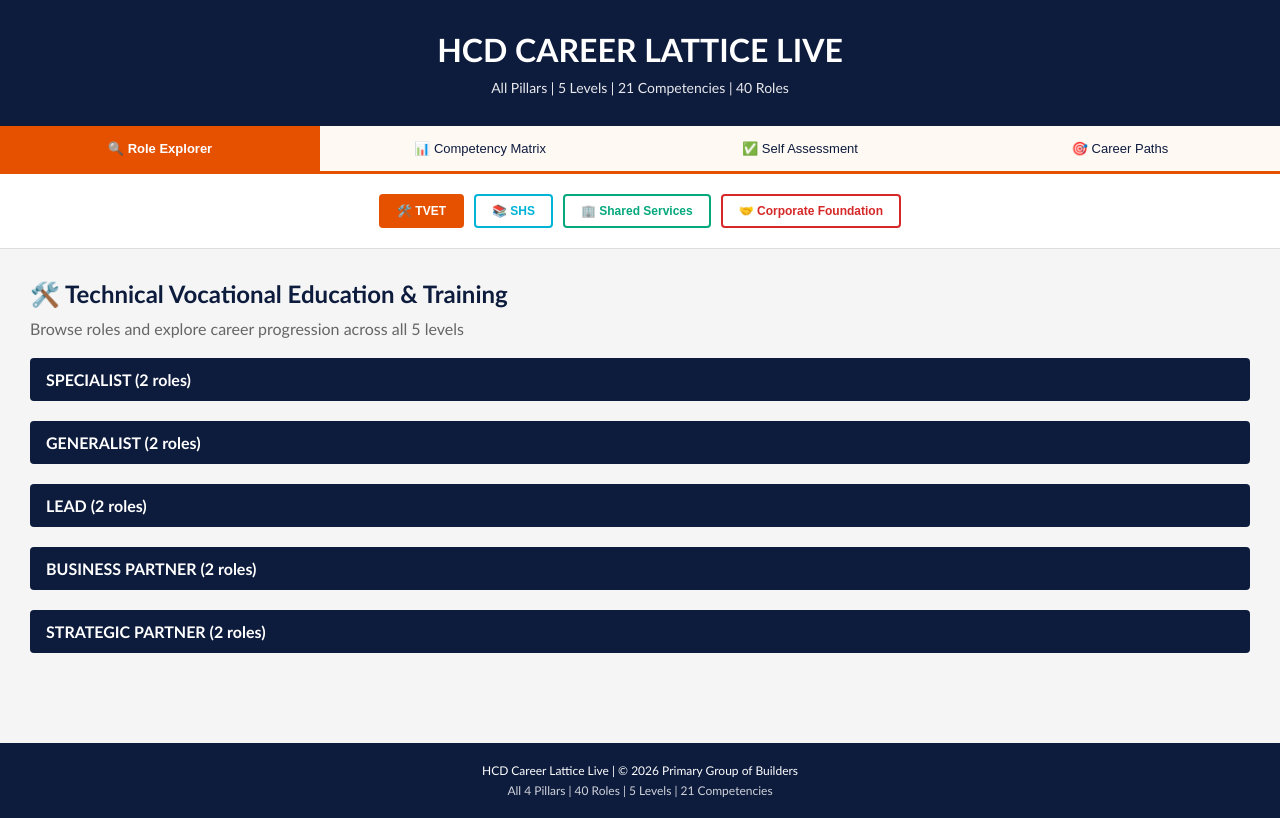
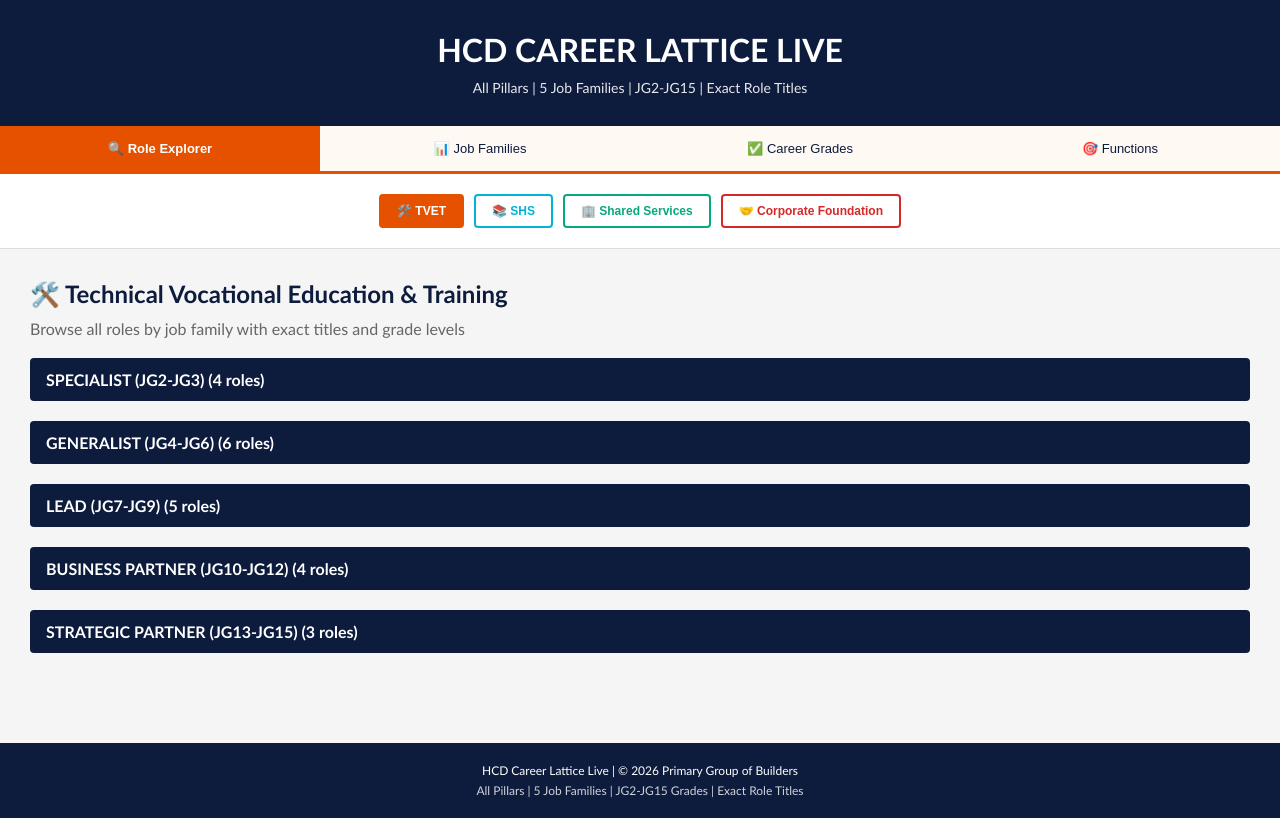
Before and after one commit to jeiare01-lab/HCD-Career-Lattice, a React (Vite) app: page / in a window 1280 px wide. Built offline with nearby package versions, Linux system fonts and the light colour scheme.

Commit message:
Add files via upload

```diff
--- a/src/App.jsx
+++ b/src/App.jsx
@@ -1,10 +1,9 @@
 import React, { useState } from 'react';
-import { ChevronDown, ChevronUp } from 'lucide-react';
 
 export default function HCDLatticeComplete() {
   const [activeTab, setActiveTab] = useState('explorer');
   const [selectedPillar, setSelectedPillar] = useState('tvet');
-  const [selectedLevel, setSelectedLevel] = useState(null);
+  const [selectedFamily, setSelectedFamily] = useState(null);
 
   const NAVY = '#0D1B3D';
   const ORANGE = '#E65100';
@@ -16,72 +15,151 @@
       fullName: 'Technical Vocational Education & Training',
       icon: '🛠️',
       color: '#E65100',
-      roles: [
-        { id: 'TVET-001', title: 'Training Assistant', level: 'SPECIALIST', jg: 'JG1' },
-        { id: 'TVET-002', title: 'Training Instructor', level: 'SPECIALIST', jg: 'JG2' },
-        { id: 'TVET-003', title: 'Senior Instructor', level: 'GENERALIST', jg: 'JG3' },
-        { id: 'TVET-004', title: 'Curriculum Specialist', level: 'GENERALIST', jg: 'JG4' },
-        { id: 'TVET-005', title: 'Training Program Manager', level: 'LEAD', jg: 'JG5' },
-        { id: 'TVET-006', title: 'Head of Curriculum', level: 'LEAD', jg: 'JG6' },
-        { id: 'TVET-007', title: 'TVET Program Manager', level: 'BUSINESS PARTNER', jg: 'JG7' },
-        { id: 'TVET-008', title: 'TVET Operations Manager', level: 'BUSINESS PARTNER', jg: 'JG8' },
-        { id: 'TVET-009', title: 'TVET Director', level: 'STRATEGIC PARTNER', jg: 'JG9' },
-        { id: 'TVET-010', title: 'Head of TVET', level: 'STRATEGIC PARTNER', jg: 'JG10' },
-      ]
+      families: {
+        'SPECIALIST (JG2-JG3)': [
+          { title: 'TAS II', jg: 'JG2', function: 'Training & Assessment' },
+          { title: 'TAs III', jg: 'JG3', function: 'Training & Assessment' },
+          { title: 'CADA II', jg: 'JG2', function: 'Certification & Documentation' },
+          { title: 'CADA III', jg: 'JG3', function: 'Certification & Documentation' },
+        ],
+        'GENERALIST (JG4-JG6)': [
+          { title: 'Trainer I', jg: 'JG4', function: 'Training & Assessment' },
+          { title: 'Trainer II', jg: 'JG5', function: 'Training & Assessment' },
+          { title: 'Register I', jg: 'JG4', function: 'Certification & Documentation' },
+          { title: 'Register II', jg: 'JG5', function: 'Certification & Documentation' },
+          { title: 'GENERALIST, SAO I', jg: 'JG5', function: 'Assessment' },
+          { title: 'GENERALIST, SAO II', jg: 'JG6', function: 'Assessment' },
+        ],
+        'LEAD (JG7-JG9)': [
+          { title: 'Lead TA I', jg: 'JG7', function: 'Training & Assessment' },
+          { title: 'Lead CAD Controller I', jg: 'JG7', function: 'Certification & Documentation' },
+          { title: 'Lead AGO I', jg: 'JG8', function: 'Assessment' },
+          { title: 'Lead TA II', jg: 'JG8', function: 'Training & Assessment' },
+          { title: 'Lead TA III', jg: 'JG9', function: 'Training & Assessment' },
+        ],
+        'BUSINESS PARTNER (JG10-JG12)': [
+          { title: 'TVET Supervisor', jg: 'JG10', function: 'Training & Assessment' },
+          { title: 'TVET Supervisor', jg: 'JG11', function: 'Certification & Documentation' },
+          { title: 'Asst. TVET Supervisor', jg: 'JG10', function: 'Assessment' },
+          { title: 'Section Head, TVET', jg: 'JG11', function: 'Multiple' },
+        ],
+        'STRATEGIC PARTNER (JG13-JG15)': [
+          { title: 'Department Head, TVET', jg: 'JG13', function: 'Strategic' },
+          { title: 'Manager, TVET', jg: 'JG14', function: 'Management' },
+          { title: 'Director, TVET', jg: 'JG15', function: 'Executive' },
+        ],
+      }
     },
     shs: {
       name: 'SHS',
-      fullName: 'Senior High School',
+      fullName: 'Academics - Senior High School',
       icon: '📚',
       color: '#00B4D8',
-      roles: [
-        { id: 'SHS-001', title: 'Educational Support Officer', level: 'SPECIALIST', jg: 'JG1' },
-        { id: 'SHS-002', title: 'Educator', level: 'SPECIALIST', jg: 'JG2' },
-        { id: 'SHS-003', title: 'Senior Educator', level: 'GENERALIST', jg: 'JG3' },
-        { id: 'SHS-004', title: 'Guidance Counselor', level: 'GENERALIST', jg: 'JG4' },
-        { id: 'SHS-005', title: 'Program Coordinator', level: 'LEAD', jg: 'JG5' },
-        { id: 'SHS-006', title: 'Head of Programs', level: 'LEAD', jg: 'JG6' },
-        { id: 'SHS-007', title: 'SHS Program Manager', level: 'BUSINESS PARTNER', jg: 'JG7' },
-        { id: 'SHS-008', title: 'SHS Operations Manager', level: 'BUSINESS PARTNER', jg: 'JG8' },
-        { id: 'SHS-009', title: 'SHS Director', level: 'STRATEGIC PARTNER', jg: 'JG9' },
-        { id: 'SHS-010', title: 'Head of Education', level: 'STRATEGIC PARTNER', jg: 'JG10' },
-      ]
+      families: {
+        'SPECIALIST (JG2-JG3)': [
+          { title: 'AI Associate II', jg: 'JG2', function: 'Academic Instruction' },
+          { title: 'AI Associate III', jg: 'JG3', function: 'Academic Instruction' },
+          { title: 'SAA II', jg: 'JG2', function: "Student's Affairs" },
+          { title: 'SAA III', jg: 'JG3', function: "Student's Affairs" },
+        ],
+        'GENERALIST (JG4-JG6)': [
+          { title: 'Teacher I', jg: 'JG4', function: 'Academic Instruction' },
+          { title: 'Teacher II', jg: 'JG5', function: 'Academic Instruction' },
+          { title: 'GENERALIST, SAO I', jg: 'JG5', function: "Student's Affairs" },
+          { title: 'GENERALIST, SAO II', jg: 'JG6', function: "Student's Affairs" },
+          { title: 'Lead AGO I', jg: 'JG6', function: 'Guidance & Counselling' },
+        ],
+        'LEAD (JG7-JG9)': [
+          { title: 'Lead Teacher I', jg: 'JG7', function: 'Academic Instruction' },
+          { title: 'Lead Teacher II', jg: 'JG8', function: 'Academic Instruction' },
+          { title: 'Lead AGO II', jg: 'JG8', function: 'Guidance & Counselling' },
+          { title: 'Lead AGO III', jg: 'JG9', function: 'Guidance & Counselling' },
+        ],
+        'BUSINESS PARTNER (JG10-JG12)': [
+          { title: 'SHS Supervisor', jg: 'JG10', function: 'Academic Instruction' },
+          { title: 'SHS Supervisor', jg: 'JG11', function: "Student's Affairs" },
+          { title: 'Section Head, SHS', jg: 'JG11', function: 'Multiple' },
+        ],
+        'STRATEGIC PARTNER (JG13-JG15)': [
+          { title: 'Department Head, SHS', jg: 'JG13', function: 'Strategic' },
+          { title: 'Manager, SHS', jg: 'JG14', function: 'Management' },
+          { title: 'Director, SHS', jg: 'JG15', function: 'Executive' },
+        ],
+      }
     },
     shared_services: {
       name: 'Shared Services',
-      fullName: 'HR, Finance, IT, Operations',
+      fullName: 'Administration & Support Functions',
       icon: '🏢',
       color: '#06A87D',
-      roles: [
-        { id: 'SS-001', title: 'Administrative Assistant', level: 'SPECIALIST', jg: 'JG1' },
-        { id: 'SS-002', title: 'Coordinator', level: 'SPECIALIST', jg: 'JG2' },
-        { id: 'SS-003', title: 'Senior Coordinator', level: 'GENERALIST', jg: 'JG3' },
-        { id: 'SS-004', title: 'Specialist', level: 'GENERALIST', jg: 'JG4' },
-        { id: 'SS-005', title: 'Senior Specialist', level: 'LEAD', jg: 'JG5' },
-        { id: 'SS-006', title: 'Lead Specialist', level: 'LEAD', jg: 'JG6' },
-        { id: 'SS-007', title: 'Manager', level: 'BUSINESS PARTNER', jg: 'JG7' },
-        { id: 'SS-008', title: 'Senior Manager', level: 'BUSINESS PARTNER', jg: 'JG8' },
-        { id: 'SS-009', title: 'Director', level: 'STRATEGIC PARTNER', jg: 'JG9' },
-        { id: 'SS-010', title: 'Head of Function', level: 'STRATEGIC PARTNER', jg: 'JG10' },
-      ]
+      families: {
+        'SPECIALIST (JG2-JG3)': [
+          { title: 'ORA II', jg: 'JG2', function: 'Administration & Governance' },
+          { title: 'ORA III', jg: 'JG3', function: 'Administration & Governance' },
+          { title: 'Registrar I', jg: 'JG2', function: 'Registrar' },
+          { title: 'MAC CO I', jg: 'JG2', function: 'Marketing & Communications' },
+        ],
+        'GENERALIST (JG4-JG6)': [
+          { title: 'Generalist I', jg: 'JG4', function: 'Administration & Governance' },
+          { title: 'Generalist II', jg: 'JG5', function: 'Administration & Governance' },
+          { title: 'Librarian I', jg: 'JG4', function: 'Resource Center' },
+          { title: 'Librarian II', jg: 'JG5', function: 'Resource Center' },
+          { title: 'Generalist I, EBD', jg: 'JG5', function: 'Multiple' },
+        ],
+        'LEAD (JG7-JG9)': [
+          { title: 'Lead MAC CO I', jg: 'JG7', function: 'Marketing & Communications' },
+          { title: 'Lead MAC CO II', jg: 'JG8', function: 'Marketing & Communications' },
+          { title: 'Lead PAG', jg: 'JG8', function: 'Administration' },
+          { title: 'Lead PMO I', jg: 'JG8', function: 'Projects' },
+        ],
+        'BUSINESS PARTNER (JG10-JG12)': [
+          { title: 'MAC Supervisor', jg: 'JG10', function: 'Marketing & Communications' },
+          { title: 'Lead MAC Supervisor', jg: 'JG11', function: 'Administration' },
+          { title: 'Section Head, MAC', jg: 'JG11', function: 'Multiple' },
+        ],
+        'STRATEGIC PARTNER (JG13-JG15)': [
+          { title: 'Department Head, MAC', jg: 'JG13', function: 'Strategic' },
+          { title: 'Manager, MAC', jg: 'JG14', function: 'Management' },
+          { title: 'Director, MAC', jg: 'JG15', function: 'Executive' },
+        ],
+      }
     },
     corp_foundation: {
       name: 'Corporate Foundation',
       fullName: 'CSR & Workforce Development',
       icon: '🤝',
       color: '#D62828',
-      roles: [
-        { id: 'CF-001', title: 'Program Support Officer', level: 'SPECIALIST', jg: 'JG1' },
-        { id: 'CF-002', title: 'Program Coordinator', level: 'SPECIALIST', jg: 'JG2' },
-        { id: 'CF-003', title: 'Senior Coordinator', level: 'GENERALIST', jg: 'JG3' },
-        { id: 'CF-004', title: 'Program Manager', level: 'GENERALIST', jg: 'JG4' },
-        { id: 'CF-005', title: 'Senior Program Manager', level: 'LEAD', jg: 'JG5' },
-        { id: 'CF-006', title: 'Head of Programs', level: 'LEAD', jg: 'JG6' },
-        { id: 'CF-007', title: 'Foundation Manager', level: 'BUSINESS PARTNER', jg: 'JG7' },
-        { id: 'CF-008', title: 'Senior Foundation Manager', level: 'BUSINESS PARTNER', jg: 'JG8' },
-        { id: 'CF-009', title: 'Foundation Director', level: 'STRATEGIC PARTNER', jg: 'JG9' },
-        { id: 'CF-010', title: 'Head of Foundation', level: 'STRATEGIC PARTNER', jg: 'JG10' },
-      ]
+      families: {
+        'SPECIALIST (JG2-JG3)': [
+          { title: 'BuDA II', jg: 'JG2', function: 'Projects & Grants' },
+          { title: 'BuDA III', jg: 'JG3', function: 'Projects & Grants' },
+          { title: 'LeA II', jg: 'JG2', function: 'Linkage & Engagement' },
+          { title: 'LeA III', jg: 'JG3', function: 'Linkage & Engagement' },
+        ],
+        'GENERALIST (JG4-JG6)': [
+          { title: 'Generalist I', jg: 'JG4', function: 'Projects & Grants' },
+          { title: 'Generalist II', jg: 'JG5', function: 'Projects & Grants' },
+          { title: 'Generalist I, EBD', jg: 'JG4', function: 'Enterpries & Business Development' },
+          { title: 'Generalist I, LeD', jg: 'JG5', function: 'Linkage & Engagement' },
+          { title: 'Generalist I, LeA', jg: 'JG4', function: 'Linkage & Engagement' },
+        ],
+        'LEAD (JG7-JG9)': [
+          { title: 'Lead PAG', jg: 'JG7', function: 'Projects & Grants' },
+          { title: 'Lead PMO I', jg: 'JG8', function: 'Projects & Grants' },
+          { title: 'Lead EBD', jg: 'JG8', function: 'Enterpries & Business Development' },
+          { title: 'Lead LeD I', jg: 'JG8', function: 'Linkage & Engagement' },
+        ],
+        'BUSINESS PARTNER (JG10-JG12)': [
+          { title: 'Staff, Supervisor', jg: 'JG10', function: 'Projects & Grants' },
+          { title: 'Staff, Supervisor', jg: 'JG11', function: 'Enterpries & Business Development' },
+          { title: 'Section Head, LeD', jg: 'JG11', function: 'Linkage & Engagement' },
+        ],
+        'STRATEGIC PARTNER (JG13-JG15)': [
+          { title: 'Department Head, CorF', jg: 'JG13', function: 'Strategic' },
+          { title: 'Manager, CorF', jg: 'JG14', function: 'Management' },
+          { title: 'Director, CorF', jg: 'JG15', function: 'Executive' },
+        ],
+      }
     }
   };
 
@@ -91,15 +169,15 @@
     <div style={{ fontFamily: 'Calibri, sans-serif', backgroundColor: '#f5f5f5', minHeight: '100vh' }}>
       <div style={{ backgroundColor: NAVY, color: 'white', padding: '30px', textAlign: 'center' }}>
         <h1 style={{ margin: 0, fontSize: '32px' }}>HCD CAREER LATTICE LIVE</h1>
-        <p style={{ margin: '10px 0 0 0', fontSize: '14px', opacity: 0.9 }}>All Pillars | 5 Levels | 21 Competencies | 40 Roles</p>
+        <p style={{ margin: '10px 0 0 0', fontSize: '14px', opacity: 0.9 }}>All Pillars | 5 Job Families | JG2-JG15 | Exact Role Titles</p>
       </div>
 
       <div style={{ display: 'flex', backgroundColor: CREAM, borderBottom: `3px solid ${ORANGE}` }}>
         {[
           { id: 'explorer', label: '🔍 Role Explorer' },
-          { id: 'competencies', label: '📊 Competency Matrix' },
-          { id: 'assessment', label: '✅ Self Assessment' },
-          { id: 'paths', label: '🎯 Career Paths' }
+          { id: 'competencies', label: '📊 Job Families' },
+          { id: 'assessment', label: '✅ Career Grades' },
+          { id: 'paths', label: '🎯 Functions' }
         ].map(tab => (
           <button
             key={tab.id}
@@ -147,64 +225,62 @@
             <h2 style={{ color: NAVY, marginBottom: '10px' }}>
               {currentPillar.icon} {currentPillar.fullName}
             </h2>
-            <p style={{ color: '#666', marginBottom: '20px' }}>Browse roles and explore career progression across all 5 levels</p>
-            {['SPECIALIST', 'GENERALIST', 'LEAD', 'BUSINESS PARTNER', 'STRATEGIC PARTNER'].map(level => {
-              const rolesInLevel = currentPillar.roles.filter(r => r.level === level);
-              return (
-                <div key={level} style={{ marginBottom: '20px' }}>
+            <p style={{ color: '#666', marginBottom: '20px' }}>Browse all roles by job family with exact titles and grade levels</p>
+            {Object.entries(currentPillar.families).map(([family, roles]) => (
+              <div key={family} style={{ marginBottom: '20px' }}>
                 <div
                   style={{ backgroundColor: NAVY, color: 'white', padding: '12px 16px', borderRadius: '4px', fontWeight: 'bold', marginBottom: '12px', cursor: 'pointer' }}
-                    onClick={() => setSelectedLevel(selectedLevel === level ? null : level)}
+                  onClick={() => setSelectedFamily(selectedFamily === family ? null : family)}
                 >
-                    {level} ({rolesInLevel.length} roles)
+                  {family} ({roles.length} roles)
                 </div>
-                  {selectedLevel === level && (
-                    <div style={{ display: 'grid', gridTemplateColumns: 'repeat(auto-fill, minmax(250px, 1fr))', gap: '12px' }}>
-                      {rolesInLevel.map(role => (
-                        <div key={role.id} style={{ border: `2px solid ${ORANGE}`, borderRadius: '6px', padding: '12px', backgroundColor: CREAM }}>
+                {selectedFamily === family && (
+                  <div style={{ display: 'grid', gridTemplateColumns: 'repeat(auto-fill, minmax(300px, 1fr))', gap: '12px' }}>
+                    {roles.map((role, idx) => (
+                      <div key={idx} style={{ border: `2px solid ${ORANGE}`, borderRadius: '6px', padding: '12px', backgroundColor: CREAM }}>
                         <div style={{ display: 'flex', justifyContent: 'space-between', alignItems: 'start', marginBottom: '8px' }}>
-                            <h4 style={{ margin: 0, color: NAVY, fontSize: '13px' }}>{role.title}</h4>
-                            <span style={{ backgroundColor: ORANGE, color: 'white', padding: '2px 6px', borderRadius: '3px', fontSize: '11px', fontWeight: 'bold' }}>{role.jg}</span>
+                          <h4 style={{ margin: 0, color: NAVY, fontSize: '14px', fontWeight: 'bold' }}>{role.title}</h4>
+                          <span style={{ backgroundColor: ORANGE, color: 'white', padding: '2px 8px', borderRadius: '3px', fontSize: '11px', fontWeight: 'bold' }}>{role.jg}</span>
                         </div>
-                          <p style={{ margin: 0, fontSize: '11px', color: '#666' }}>{role.id}</p>
+                        <p style={{ margin: '5px 0', fontSize: '12px', color: '#666' }}>📌 {role.function}</p>
                       </div>
                     ))}
                   </div>
                 )}
               </div>
-              );
-            })}
+            ))}
           </div>
         )}
 
         {activeTab === 'competencies' && (
           <div>
-            <h2 style={{ color: NAVY }}>📊 Competency Framework</h2>
-            <p style={{ color: '#666' }}>21 competencies evolving across 5 career levels</p>
-            <div style={{ backgroundColor: CREAM, padding: '20px', borderRadius: '6px', borderLeft: `5px solid ${ORANGE}` }}>
-              <p>Download the career pathing guides from GitHub for complete competency matrix details</p>
+            <h2 style={{ color: NAVY }}>📊 Job Families Overview</h2>
+            <p style={{ color: '#666', marginBottom: '20px' }}>Five career progression levels from entry to executive</p>
+            {['SPECIALIST (JG2-JG3)', 'GENERALIST (JG4-JG6)', 'LEAD (JG7-JG9)', 'BUSINESS PARTNER (JG10-JG12)', 'STRATEGIC PARTNER (JG13-JG15)'].map(family => (
+              <div key={family} style={{ padding: '15px', backgroundColor: CREAM, borderRadius: '6px', marginBottom: '10px', borderLeft: `5px solid ${ORANGE}` }}>
+                <h3 style={{ color: NAVY, margin: '0 0 5px 0' }}>{family}</h3>
               </div>
+            ))}
           </div>
         )}
 
         {activeTab === 'assessment' && (
           <div>
-            <h2 style={{ color: NAVY }}>✅ Self-Assessment</h2>
-            <p style={{ color: '#666' }}>Evaluate your competencies and career level</p>
+            <h2 style={{ color: NAVY }}>✅ Career Grades (JG2-JG15)</h2>
+            <p style={{ color: '#666', marginBottom: '20px' }}>Job grades define responsibility levels and compensation</p>
             <div style={{ backgroundColor: CREAM, padding: '20px', borderRadius: '6px', borderLeft: `5px solid ${ORANGE}` }}>
-              <p>Download the pillar-specific assessment tools from GitHub to evaluate yourself on all 21 competencies</p>
+              <p>Each role is assigned a specific job grade (JG2 through JG15) that reflects responsibility level, scope, and compensation band.</p>
             </div>
           </div>
         )}
 
         {activeTab === 'paths' && (
           <div>
-            <h2 style={{ color: NAVY }}>🎯 Career Pathways</h2>
-            <p style={{ color: '#666' }}>Typical progression across career levels</p>
-            {['Technical Specialist Track', 'Management Track', 'Executive Track'].map((path, idx) => (
-              <div key={idx} style={{ padding: '15px', backgroundColor: CREAM, borderRadius: '6px', marginBottom: '10px', borderLeft: `5px solid ${ORANGE}` }}>
-                <h3 style={{ color: NAVY, margin: '0 0 5px 0' }}>{path}</h3>
-                <p style={{ color: '#666', fontSize: '13px', margin: 0 }}>Typical progression with competency development at each stage</p>
+            <h2 style={{ color: NAVY }}>🎯 Career Functions</h2>
+            <p style={{ color: '#666', marginBottom: '20px' }}>Specialized functions within each pillar</p>
+            {['Training & Assessment', 'Certification & Documentation', 'Academic Instruction', 'Administration & Governance', 'Projects & Grants', 'Linkage & Engagement'].map((func, idx) => (
+              <div key={idx} style={{ padding: '12px', backgroundColor: CREAM, borderRadius: '4px', marginBottom: '8px', borderLeft: `5px solid ${ORANGE}` }}>
+                {func}
               </div>
             ))}
           </div>
@@ -213,7 +289,7 @@
 
       <div style={{ backgroundColor: NAVY, color: 'white', padding: '20px', textAlign: 'center', marginTop: '40px', fontSize: '12px' }}>
         <p style={{ margin: 0 }}>HCD Career Lattice Live | © 2026 Primary Group of Builders</p>
-        <p style={{ margin: '5px 0 0 0', opacity: 0.8 }}>All 4 Pillars | 40 Roles | 5 Levels | 21 Competencies</p>
+        <p style={{ margin: '5px 0 0 0', opacity: 0.8 }}>All Pillars | 5 Job Families | JG2-JG15 Grades | Exact Role Titles</p>
       </div>
     </div>
   );
```
Lines whose indentation alone changed are shown as unchanged.
